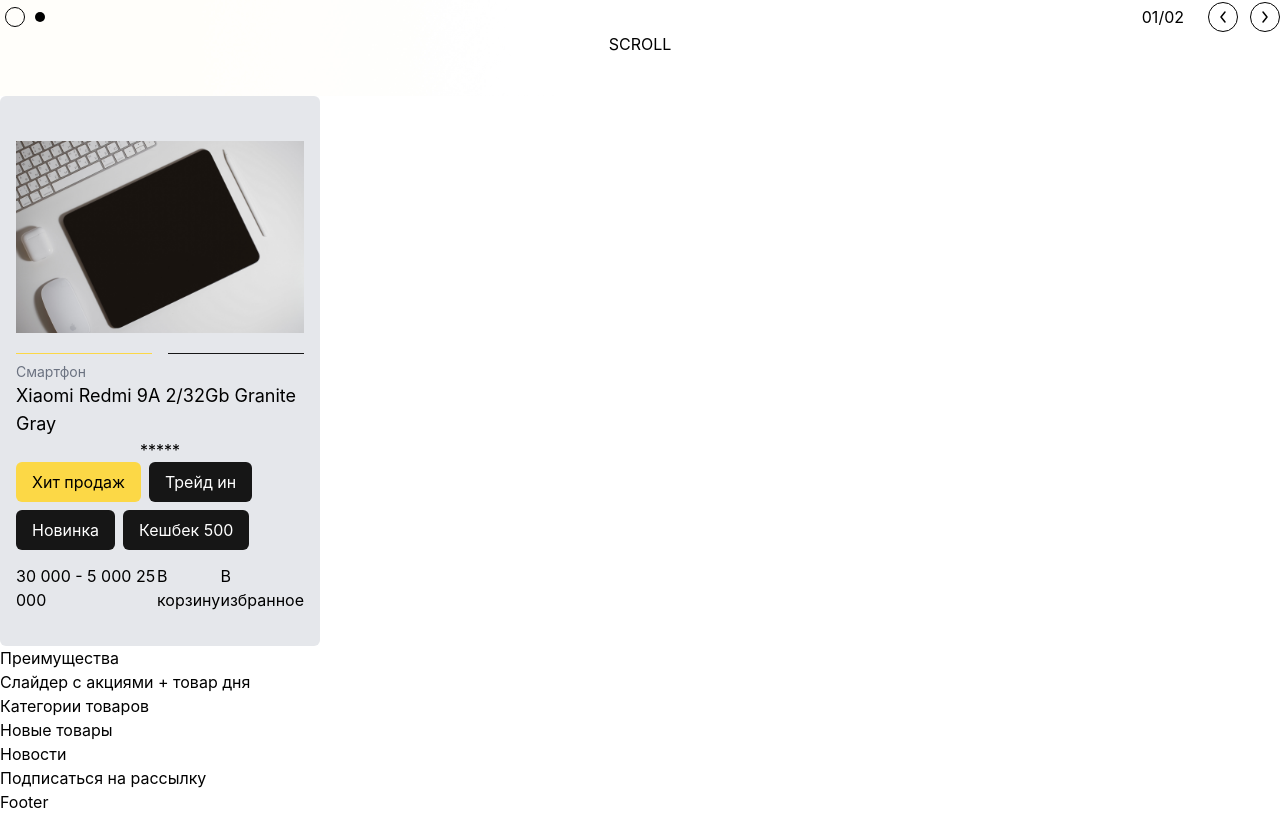
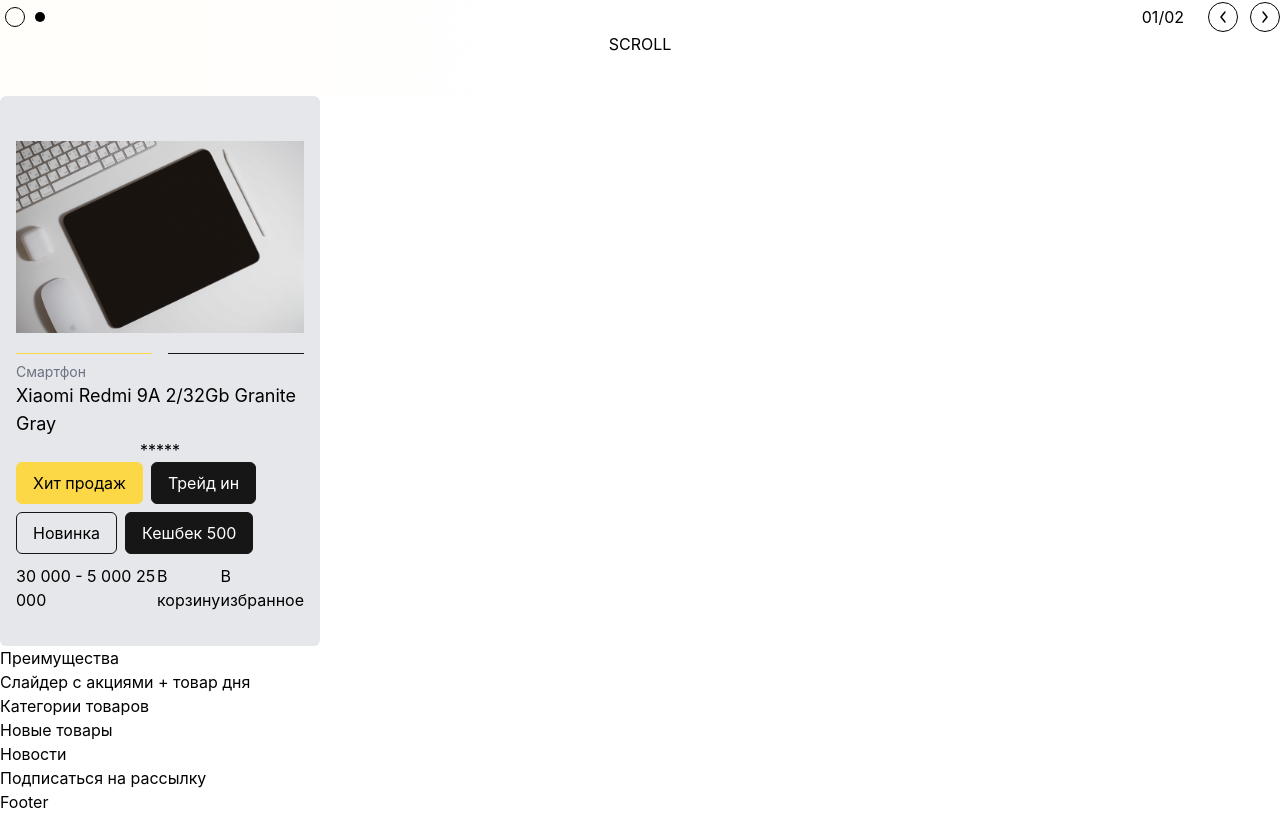
Before and after one commit to DanielEsh/universal-shop, a Next.js app in the folder client/portal/: page / in a window 1280 px wide. Shown: the part 704-1518 px from the top of the page. Built offline with nearby package versions, Linux system fonts and the light colour scheme.

Commit message:
feat(Tag): outlined

```diff
--- a/client/portal/components/cards/ProductCard/ProductCard.tsx
+++ b/client/portal/components/cards/ProductCard/ProductCard.tsx
@@ -119,7 +119,7 @@
                     <Tag color="secondary">
                         Трейд ин
                     </Tag>
-                    <Tag color="secondary">
+                    <Tag color="secondary" outlined>
                         Новинка
                     </Tag>
                     <Tag color="secondary">
--- a/client/portal/components/ui/Tags/Tag.tsx
+++ b/client/portal/components/ui/Tags/Tag.tsx
@@ -21,11 +21,21 @@
         children,
         color = 'primary',
         size = 'medium',
+        outlined,
     } = props
 
     const colors = {
-        primary: 'bg-primary-500 text-black',
-        secondary: 'bg-dark-500 text-white',
+        primary: 'bg-primary-500 border-primary-500 text-black',
+        secondary: 'bg-dark-500 border-dark-500 text-white',
+        gray: '',
+        success: '',
+        error: '',
+        blue: '',
+    }
+
+    const outlinedColors = {
+        primary: 'border-primary-500 text-black',
+        secondary: 'border-dark-500 text-black',
         gray: '',
         success: '',
         error: '',
@@ -39,9 +49,12 @@
     }
 
     const classes = cn(
-        'inline-block rounded-md',
-        colors[color],
+        'inline-block rounded-md border',
         sizes[size],
+        {
+            [colors[color]]: !outlined,
+            [outlinedColors[color]]: outlined,
+        },
     )
 
     return (
```
